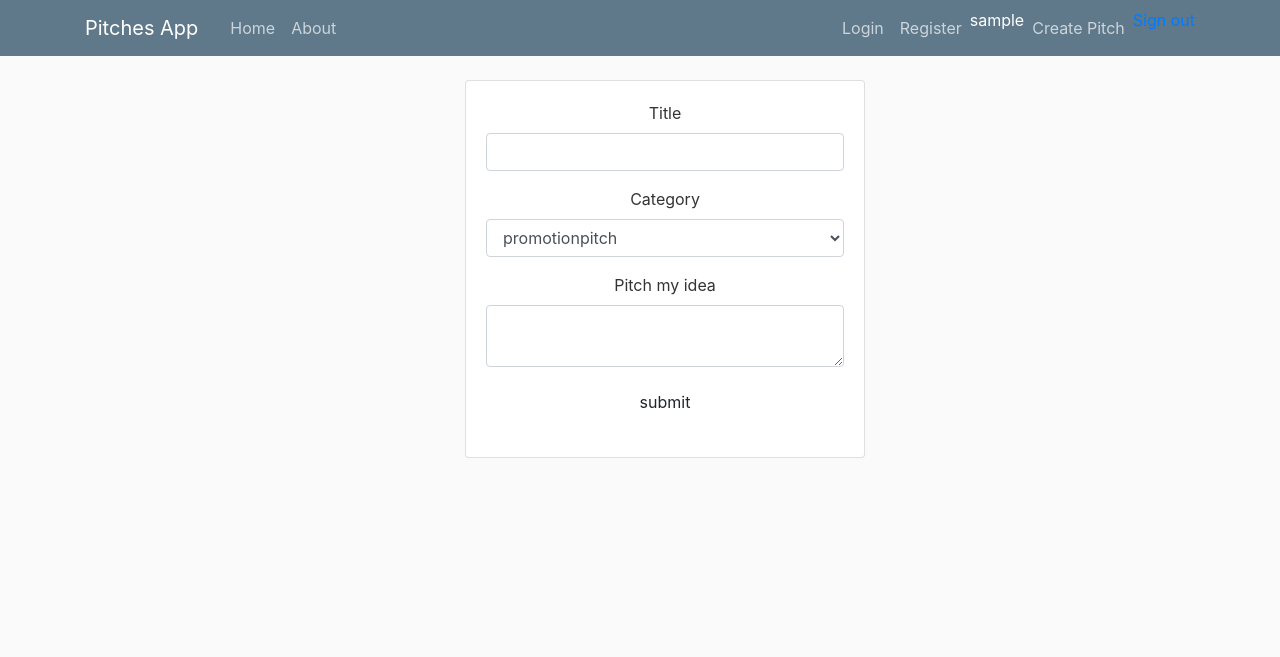
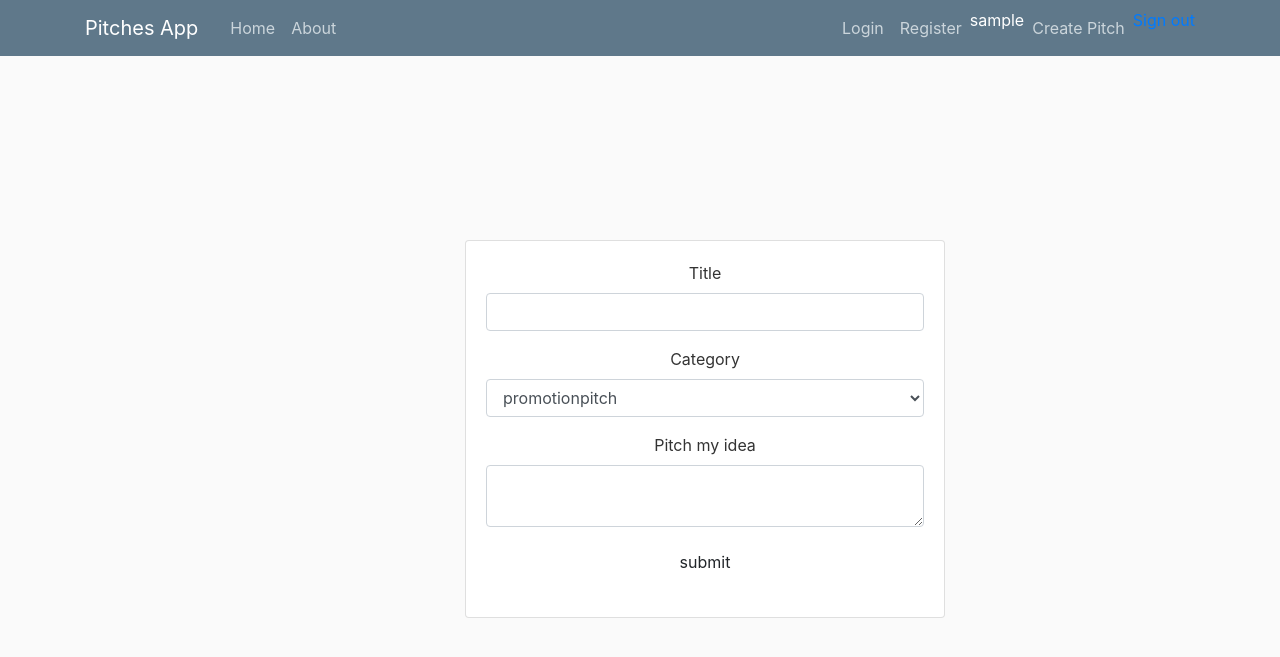
Before and after one commit to Nyakinyua/Pitches-pitched, a Flask app: page /pitches/new/ in a window 1280 px wide. Shown: the top 657 px of the page. Run offline with Flask 2, Linux system fonts and the light colour scheme; the visitor is signed in with stand-in values (Sample User, id 1); data comes from the database, SQL or seed files in the repository; some libraries are stand-ins or nearby versions.

Commit message:
add margin top to the div  column in pitches.html

```diff
--- a/app/templates/pitches.html
+++ b/app/templates/pitches.html
@@ -5,8 +5,8 @@
 <div class="container">
   <div class="row">
 	  <div class="col-md-4"></div>
-	  <div class="col-md-4">
-		  <div class="card" style="width: 25rem;">
+	  <div class="col-md-4" style="margin-top: 10em;">
+		  <div class="card" style="width: 30em;">
 			  <div class="card-body">
 				  {{wtf.quick_form(form)}}
 				  <ul style="list-style: none;">
```
